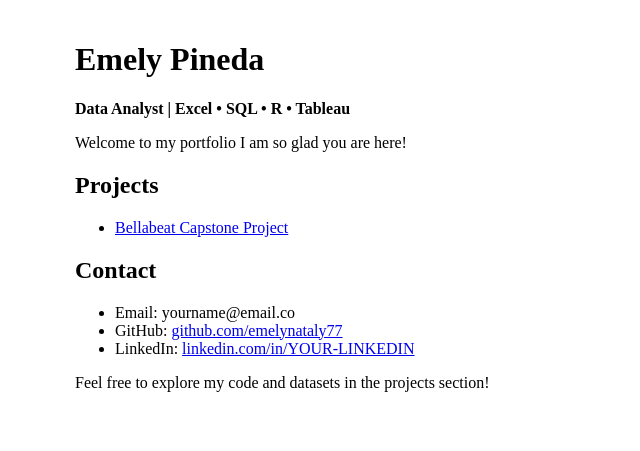
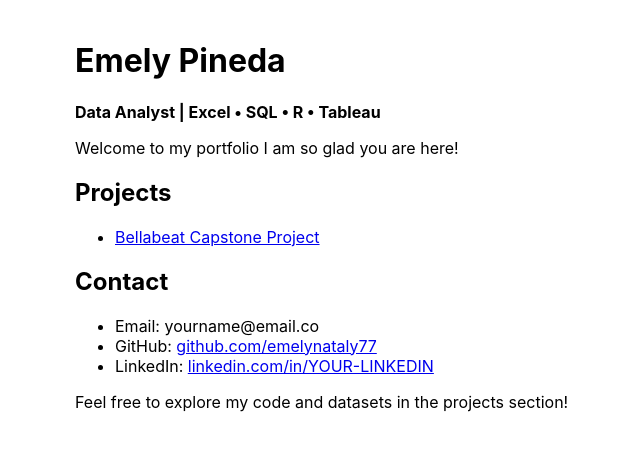
Before and after one commit to emelynataly77/emelynataly77.github.io, a Jekyll site: the page built from index.md, in a window 1280 px wide. Shown: the top 451 px of the page, without its empty margins (85-725 px from the left). Built offline with Jekyll 4.4.1, drawn with Linux system fonts in a browser that asks for light colours.

Commit message:
Update style.scss

```diff
--- a/assets/css/style.scss
+++ b/assets/css/style.scss
@@ -1,26 +1,33 @@
 ---
 ---
 
-/* Keep the body light */
+/* Restore light background */
 body {
   background-color: #ffffff !important;
   color: #000000;
+  font-family: -apple-system, BlinkMacSystemFont, "Segoe UI", Roboto, Helvetica, Arial, sans-serif;
 }
 
-/* Header (keep Slate style look) */
-header, .header, .site-header {
-  background-color: #2b2b2b !important;
-  color: white;
+/* Restore Slate-style black header */
+.site-header {
+  background-color: #2b2b2b;
+  color: #fff;
+  padding: 20px;
+  text-align: center;
+  font-size: 24px;
+  font-weight: bold;
+  letter-spacing: 1px;
+  margin-bottom: 40px;
 }
 
-/* Main content center */
+/* Centered content */
 body, .container {
   max-width: 960px;
   margin: auto;
   padding: 20px;
 }
 
-/* Style code blocks */
+/* Code blocks */
 pre, code {
   background-color: #f8f8f8 !important;
   color: #24292e !important;
@@ -32,7 +39,7 @@
   line-height: 1.5;
 }
 
-/* Collapsible blocks */
+/* Collapsible code block */
 details {
   border: 1px solid #ccc;
   padding: 12px 16px;
```
